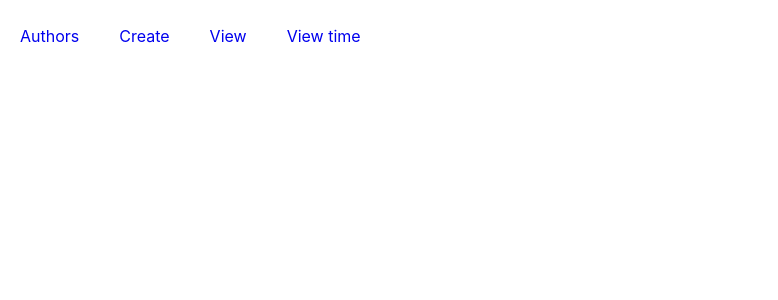
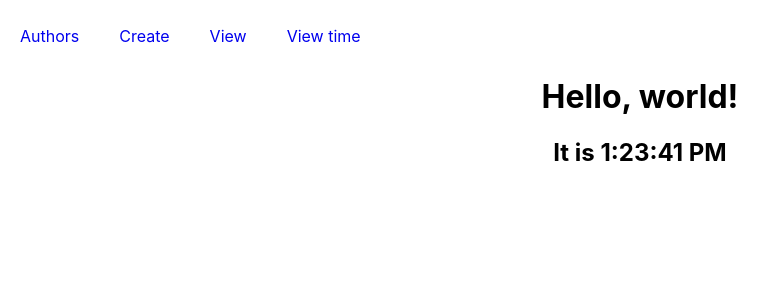
Before and after one commit to rajan-gith/library-demo, a React (Create React App) app: page /view_time in a window 1280 px wide. Shown: the top 300 px of the page, without its empty margins (0-778 px from the left). Built offline with nearby package versions, Linux system fonts and the light colour scheme.

Commit message:
time display component created

```diff
--- a/src/components/author/view_time.js
+++ b/src/components/author/view_time.js
@@ -1,10 +1,30 @@
 import React, {Component} from 'react';
 import ReactDOM from 'react-dom';
+
 export default class ViewTime extends Component{
+
+  constructor(props){
+    super(props);
+    this.state = {
+      date: new Date(),
+    }
+  }
+
+  componentDidMount(){
+    setInterval(() =>
+      this.setState({
+        date: new Date(),
+      })
+    ,1000)
+  }
+
+
   render(){
-    return (
+    return(
       <div>
+        <h1>Hello, world!</h1>
+        <h2>It is {this.state.date.toLocaleTimeString()}</h2>
       </div>
-    );
+    )
   }
 }
```
